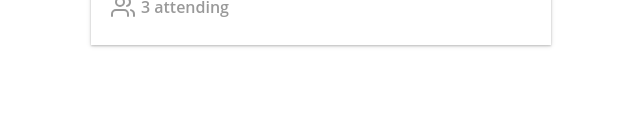
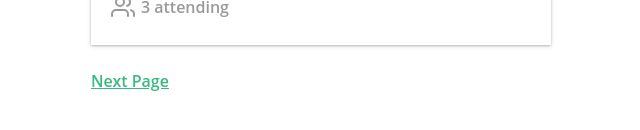
Before and after one commit to anapf9/traning-vuex-vuemastery, a Vue app: page / in a window 1280 px wide. Shown: the part 600-730 px from the top of the page, without its empty margins (319-959 px from the left). Built offline with nearby package versions, Linux system fonts and the light colour scheme; data requests are answered from the project's data file.

Commit message:
adding buttons next and prev

```diff
--- a/src/App.vue
+++ b/src/App.vue
@@ -1,7 +1,7 @@
 <template>
   <div id="app">
     <NavBar />
-    <router-view />
+    <router-view :key="$route.fullPath" />
   </div>
 </template>
 
--- a/src/store.js
+++ b/src/store.js
@@ -30,7 +30,6 @@ export default new Vuex.Store({
     createEvent ({ commit }, event ) {
       EventService.postEvent(event).then(() => {
         commit('ADD_EVENT', event)
-
       })
     },
     fetchEvents({ commit }, { perPage, page}) {
--- a/src/views/EventList.vue
+++ b/src/views/EventList.vue
@@ -2,6 +2,15 @@
   <div>
     <h1>Events Listing</h1>
     <EventCard v-for="event in events" :key="event.id" :event="event" />
+    <template v-if="page != 1">
+      <!-- For only show page > 1 -->
+      <router-link :to="{ name: 'event-list', query: { page: page - 1 }}" rel="prev">
+        Prev Page
+      </router-link>
+    </template>
+      <router-link :to="{ name: 'event-list', query: { page: page + 1 }}" rel="next">
+        Next Page
+      </router-link>
   </div>
 </template>
 
```
